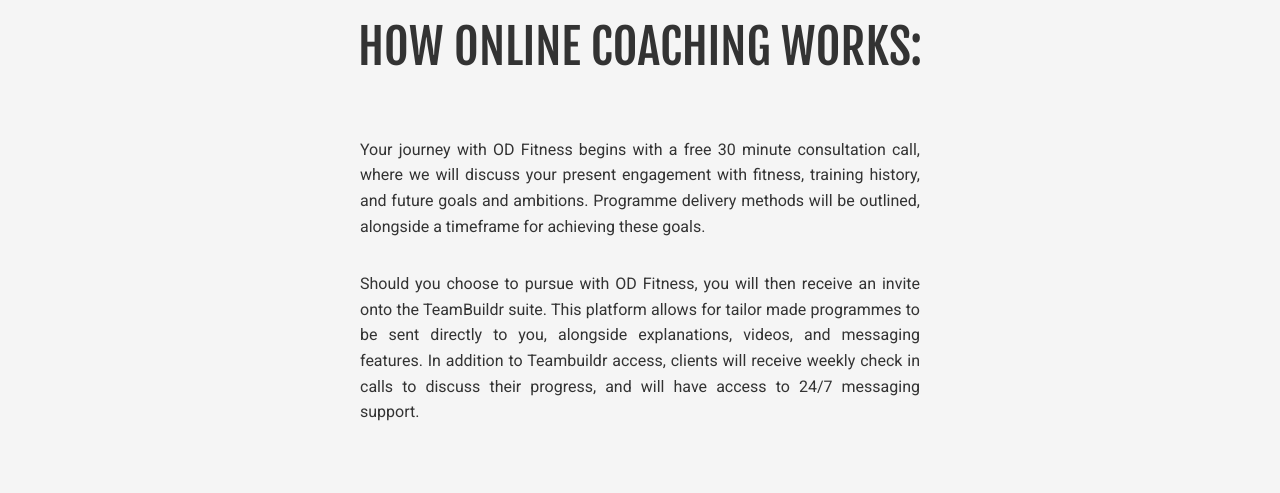
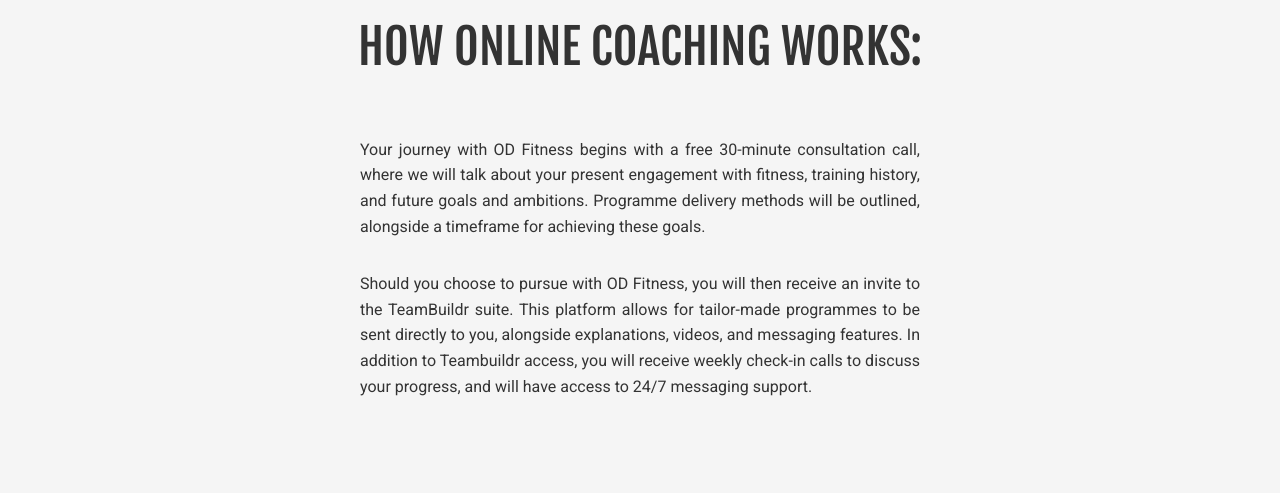
Before and after one commit to oran-donovan/oran-donovan.github.io, a plain HTML site: page index.html in a window 1280 px wide. Shown: the part 1000-1493 px from the top of the page. Drawn offline with nearby package versions, Linux system fonts and the light colour scheme; a script that the page names is missing.

Commit message:
Update index.html

```diff
--- a/index.html
+++ b/index.html
@@ -99,10 +99,10 @@
 				<article>
 					<h2>How Online Coaching Works:</h2>
 					<p>
-						Your journey with OD Fitness begins with a free 30 minute consultation call, where we will discuss your present engagement with fitness, training history, and future goals and ambitions. Programme delivery methods will be outlined, alongside a timeframe for achieving these goals.
+						Your journey with OD Fitness begins with a free 30-minute consultation call, where we will talk about your present engagement with fitness, training history, and future goals and ambitions. Programme delivery methods will be outlined, alongside a timeframe for achieving these goals.
 					</p>
 					<p>
-						Should you choose to pursue with OD Fitness, you will then receive an invite onto the TeamBuildr suite. This platform allows for tailor made programmes to be sent directly to you, alongside explanations, videos, and messaging features. In addition to Teambuildr access, clients will receive weekly check in calls to discuss their progress, and will have access to 24/7 messaging support.
+						Should you choose to pursue with OD Fitness, you will then receive an invite to the TeamBuildr suite. This platform allows for tailor-made programmes to be sent directly to you, alongside explanations, videos, and messaging features. In addition to Teambuildr access, you will receive weekly check-in calls to discuss your progress, and will have access to 24/7 messaging support.
 					</p>
 				</article>
 			</section>
```
